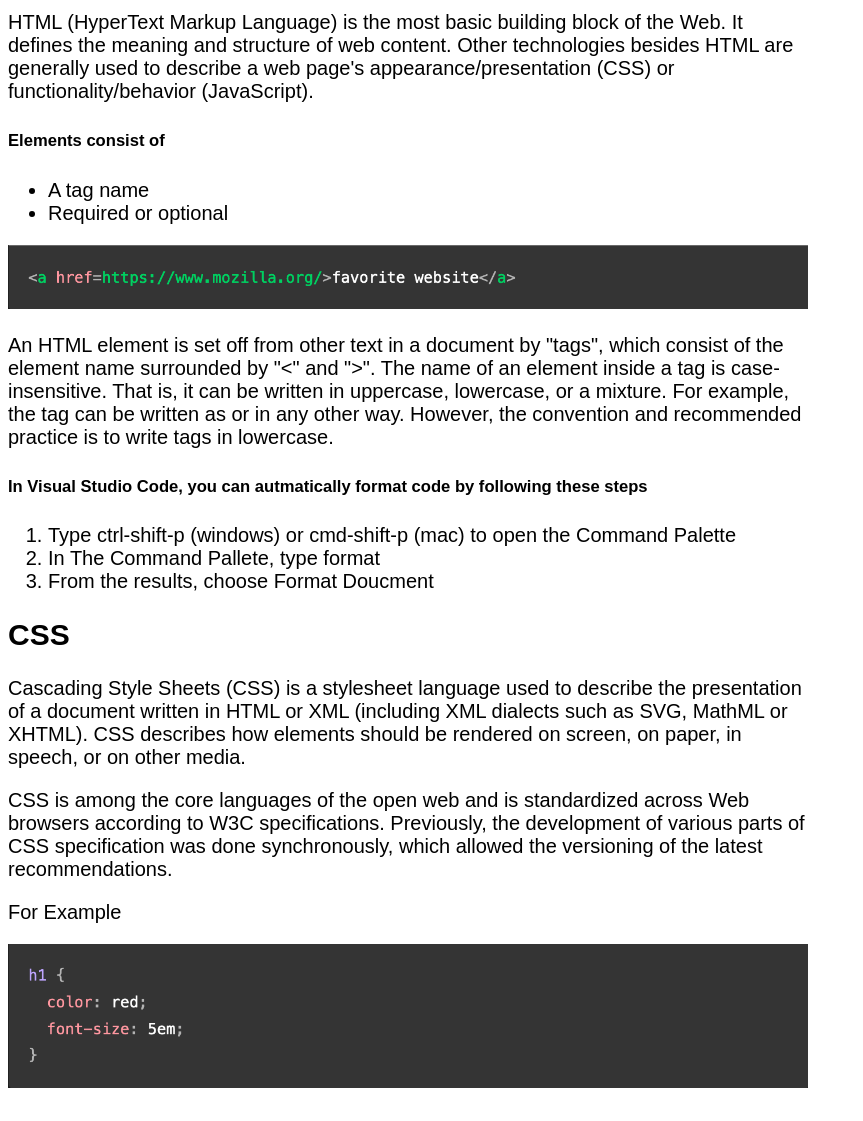
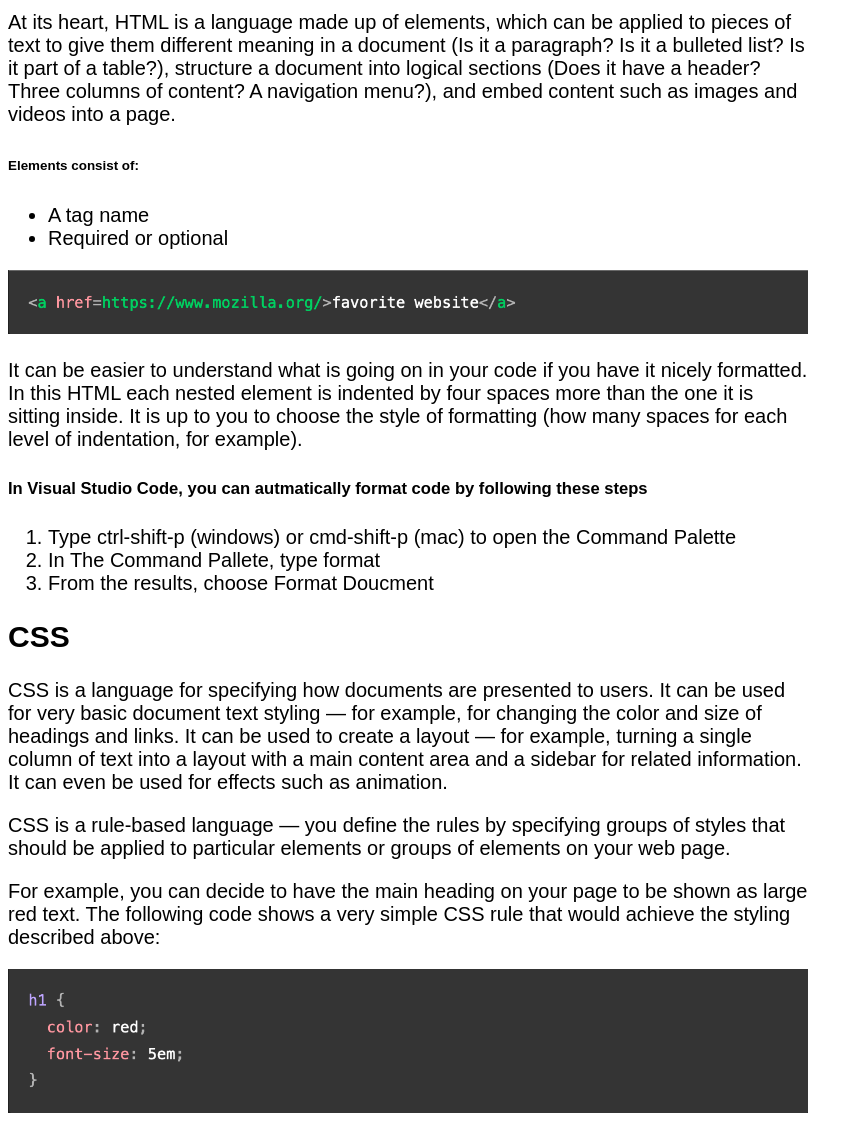
Before and after one commit to yovitsa/ACIT-1620_Lab2, a plain HTML site: page index.html in a window 1280 px wide. Shown: the part 240-1361 px from the top of the page, without its empty margins (0-863 px from the left). Drawn offline with Linux system fonts and the light colour scheme.

Commit message:
Done with the correct content

```diff
--- a/index.html
+++ b/index.html
@@ -19,10 +19,11 @@
 <section>
 
   <h2 id="section-1">HTML</h2>
-  <p>HTML (HyperText Markup Language) is the most basic building block of the Web. It defines the meaning and structure of web content. Other technologies besides HTML are generally used to describe a web page's appearance/presentation (CSS) or functionality/behavior (JavaScript).</p>
+  <p>At its heart, HTML is a language made up of elements, which can be applied to pieces of text to give them different meaning in a document (Is it a paragraph? Is it a bulleted list? Is it part of a table?), structure a document into logical sections (Does it have a header? Three columns of content? A navigation menu?), and embed content such as images and videos into a page.
+</p>
 
 
-  <h5>Elements consist of</h5>
+  <h6>Elements consist of:</h6>
   <ul>
     <li>A tag name</li>
     <li>Required or optional</li>
@@ -30,7 +31,8 @@
 
   <img src="element.png" alt="Picture with an link code of the html">
 
-  <p>An HTML element is set off from other text in a document by "tags", which consist of the element name surrounded by "<" and ">". The name of an element inside a tag is case-insensitive. That is, it can be written in uppercase, lowercase, or a mixture. For example, the  tag can be written as or in any other way. However, the convention and recommended practice is to write tags in lowercase.</p>
+  <p>It can be easier to understand what is going on in your code if you have it nicely formatted. In this HTML each nested element is indented by four spaces more than the one it is sitting inside. It is up to you to choose the style of formatting (how many spaces for each level of indentation, for example).</p>
+
 
 <h5 class="VSC-explanation">In Visual Studio Code, you can autmatically format code by following these steps</h5>
 
@@ -43,17 +45,18 @@
 
 <section id="section-2">
     <h2>CSS</h2>
-    <p>Cascading Style Sheets (CSS) is a stylesheet language used to describe the presentation of a document written in HTML or XML (including XML dialects such as SVG, MathML or XHTML). CSS describes how elements should be rendered on screen, on paper, in speech, or on other media.</p>
+    <p>CSS is a language for specifying how documents are presented to users. It can be used for very basic document text styling — for example, for changing the color and size of headings and links. It can be used to create a layout — for example, turning a single column of text into a layout with a main content area and a sidebar for related information. It can even be used for effects such as animation.</p>
 
-    <p>CSS is among the core languages of the open web and is standardized across Web browsers according to W3C specifications. Previously, the development of various parts of CSS specification was done synchronously, which allowed the versioning of the latest recommendations.</p>
+    <p>CSS is a rule-based language — you define the rules by specifying groups of styles that should be applied to particular elements or groups of elements on your web page.
+    </p>
 
-    <p>For Example</p>
+    <p>For example, you can decide to have the main heading on your page to be shown as large red text. The following code shows a very simple CSS rule that would achieve the styling described above:</p>
     <img src="css.png" alt="CSS image">
 </section>
 
 <section id="section-3">
     <h2>JavaScript</h2>
-    <p>The bind() method of Function instances creates a new function that, when called, calls this function with its this keyword set to the provided value, and a given sequence of arguments preceding any provided when the new function is called.</p>
+    <p>JavaScript is a programming language that allows you to implement complex functionalities on web pages. Every time a web page does more than just sit there and display static information for you to look at—displaying timely content updates, interactive maps, animated 2D/3D graphics, scrolling video jukeboxes, or more—you can bet that JavaScript is probably involved.</p>
 
     <p>The Core client-side javaScript language consist of soem common programig features that allow you do things like:
     </p>
@@ -66,9 +69,9 @@
 
     <img src="script.png" alt="JavaScript code snipet">
 
-    <p>The bind() function creates a new bound function. Calling the bound function generally results in the execution of the function it wraps, which is also called the target function. The bound function will store the parameters passed — which include the value of this and the first few arguments — as its internal state.</p>
+    <p>What is even more exciting however is the functionality built on top of the client-side JavaScript language. So-called Application Programming Interfaces (APIs) provide you with extra superpowers to use in your JavaScript code.</p>
 
-    <p>When using a bound function as the right-hand side of instanceof, instanceof would reach for the target function (which is stored internally in the bound function) and read its prototype instead.</p>
+    <p>APIs are ready-made sets of code building blocks that allow a developer to implement programs that would otherwise be hard or impossible to implement. They do the same thing for programming that ready-made furniture kits do for home building — it is much easier to take ready-cut panels and screw them together to make a bookshelf than it is to work out the design yourself, go and find the correct wood, cut all the panels to the right size and shape, find the correct-sized screws, and then put them together to make a bookshelf. </p>
 </section>
 
 
```
